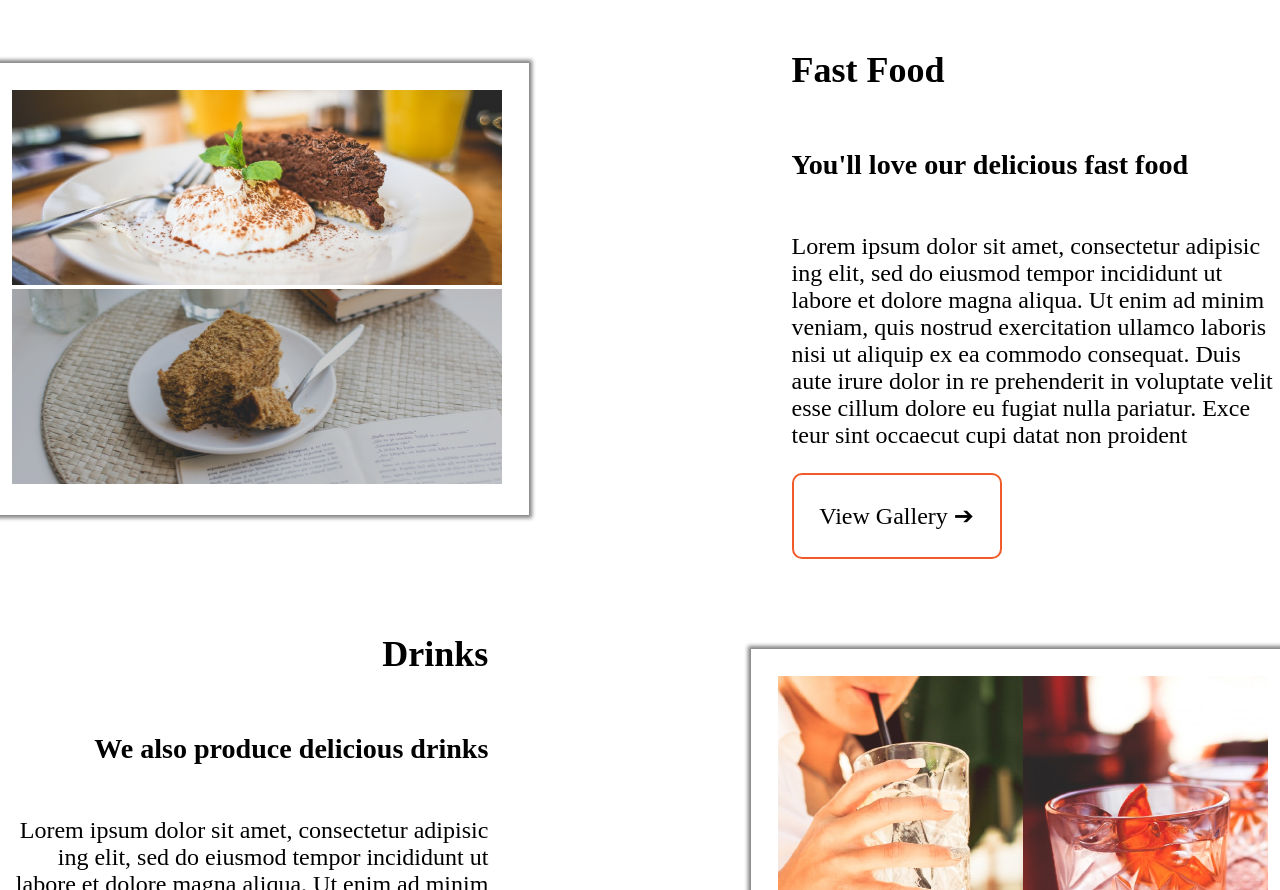
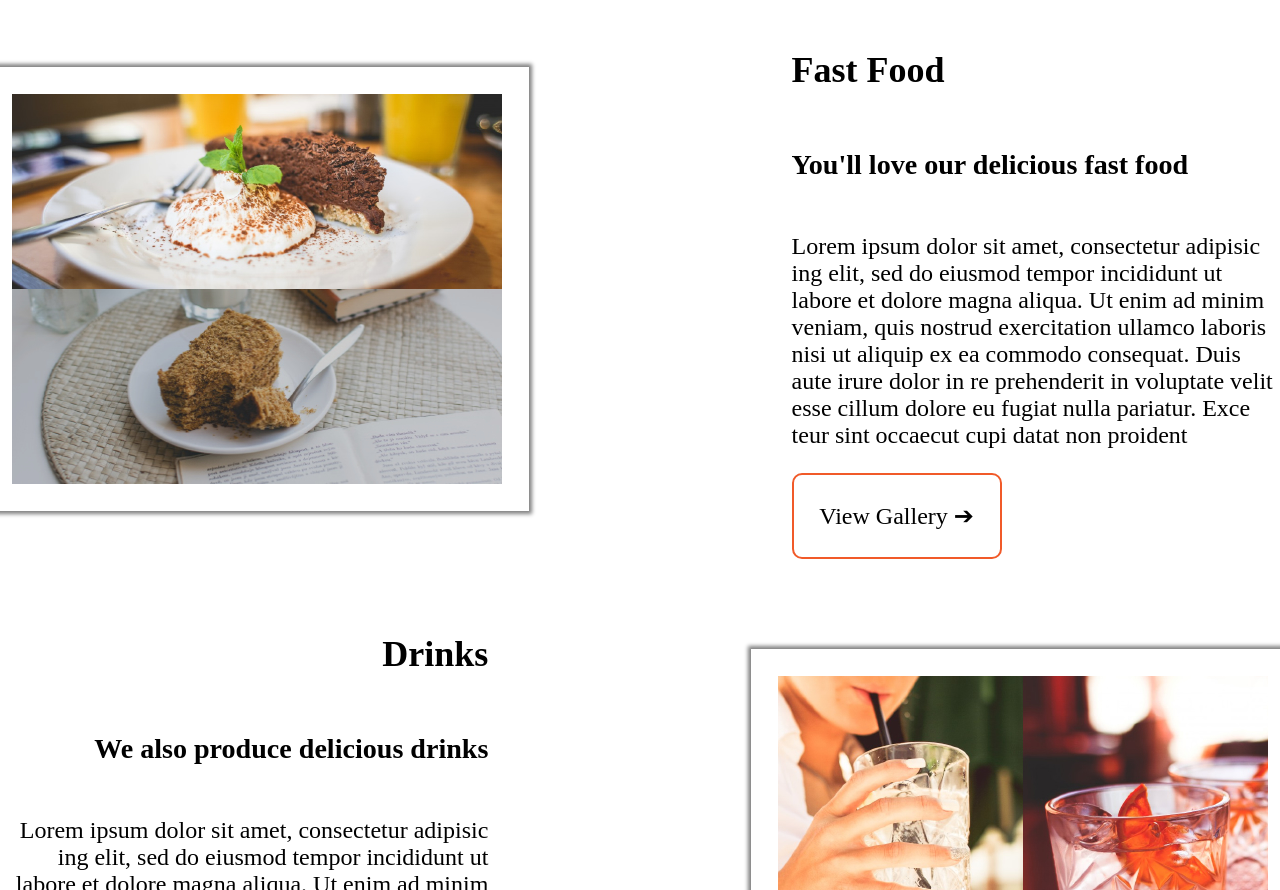
Before and after one commit to Daniel-Muruthi/Anitas_Kitchen, a plain HTML site: page index.html in a window 1280 px wide. Shown: the part 856-1746 px from the top of the page. Drawn offline with Linux system fonts and the light colour scheme.

Commit message:
It will join the two fastfood pictures in page 2

```diff
--- a/index.css
+++ b/index.css
@@ -154,6 +154,10 @@ body{
     padding:25px;
     margin:0;
     box-shadow:0px 0px 4px 3px grey;
+}
+.dessertpics{
+    display:flex;
+    flex-direction: column;
 }
 .Fastfood> .description{
     border:2px solid white;
--- a/index.html
+++ b/index.html
@@ -62,10 +62,8 @@
         <div class="page2">
             <div class="Fastfood">
                 <div class="dessert">
-                    <div>
+                    <div class="dessertpics">
                         <img src="Assets/fastFood1.jpg" alt="dessert">
-                    </div>
-                    <div>
                         <img src="Assets/fastFood2.jpg" alt="dessert">
                     </div>
                 </div>
```
